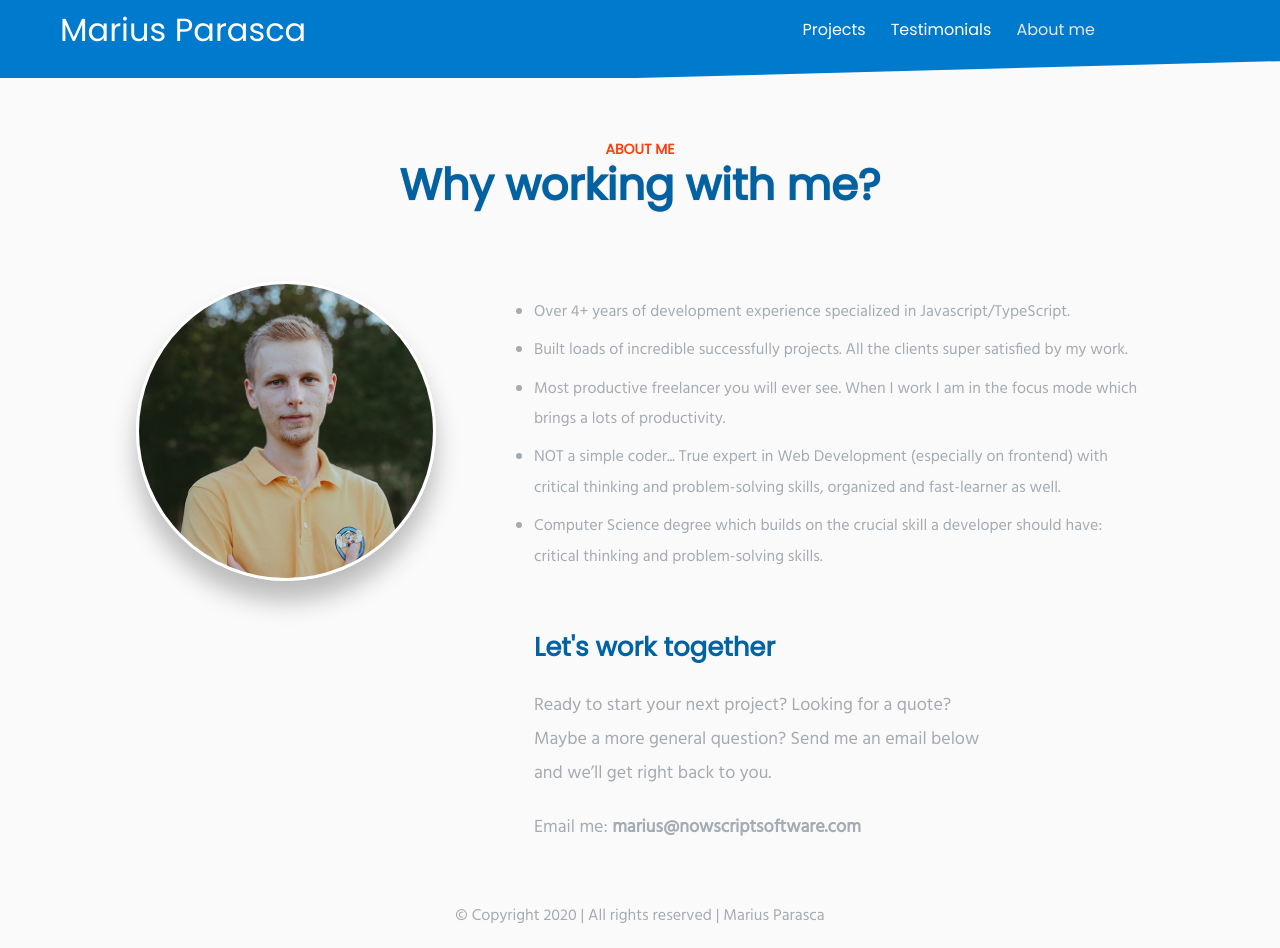
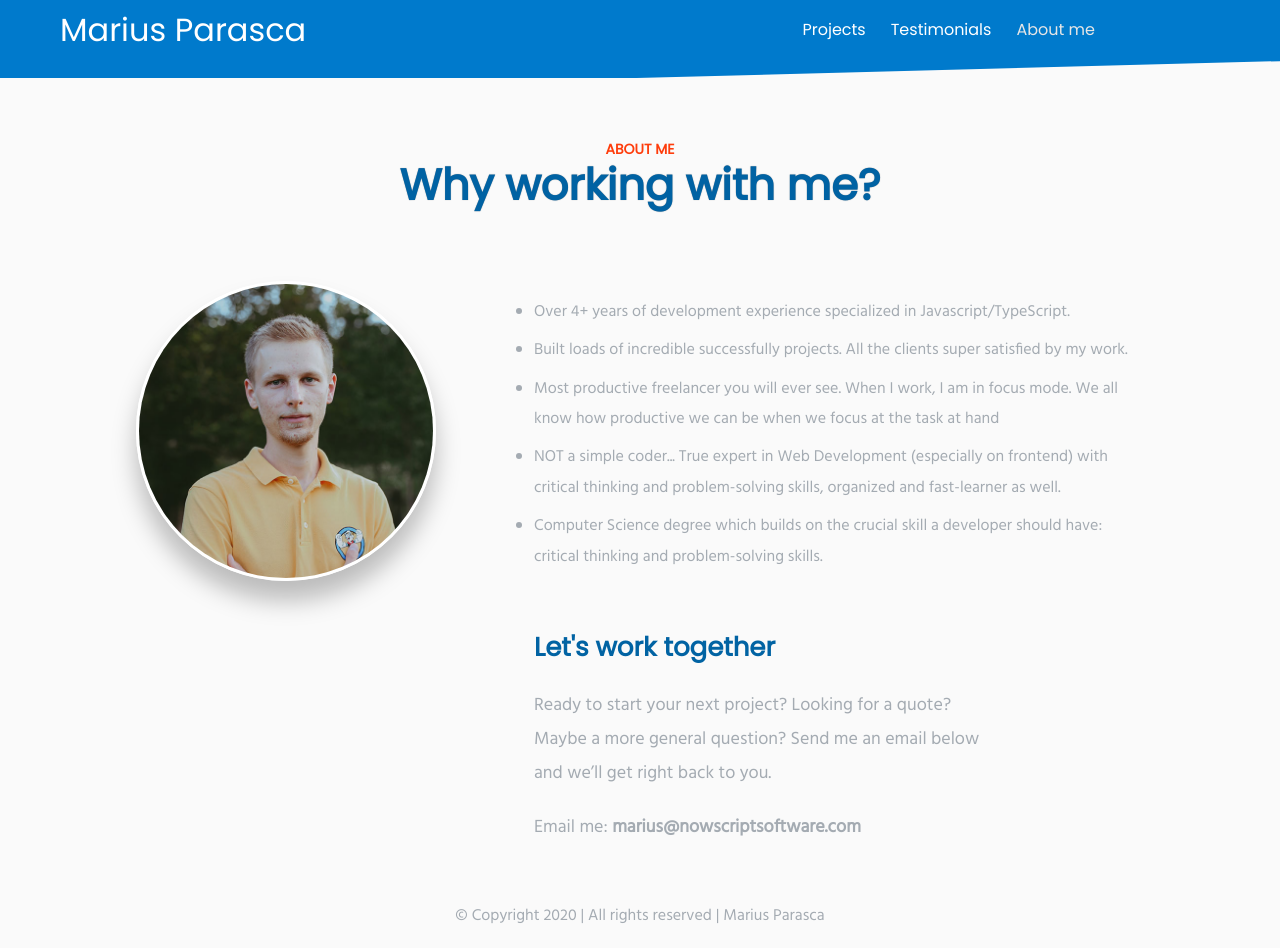
Before and after one commit to MariusParasca/portofolio, a Next.js app: page /about-me in a window 1280 px wide. Built offline with nearby package versions, Linux system fonts and the light colour scheme.

Commit message:
change text about me

```diff
--- a/src/components/pages/AboutMe/AboutMe.js
+++ b/src/components/pages/AboutMe/AboutMe.js
@@ -51,8 +51,8 @@ const AboutMe = (props) => {
                 <li>Over 4+ years of development experience specialized in Javascript/TypeScript.</li>
                 <li>Built loads of incredible successfully projects. All the clients super satisfied by my work.</li>
                 <li>
-                  Most productive freelancer you will ever see. When I work I am in the focus mode which brings a lots
-                  of productivity.
+                  Most productive freelancer you will ever see. When I work, I am in focus mode. We all know how
+                  productive we can be when we focus at the task at hand
                 </li>
                 <li>
                   NOT a simple coder... True expert in Web Development (especially on frontend) with critical thinking
```
